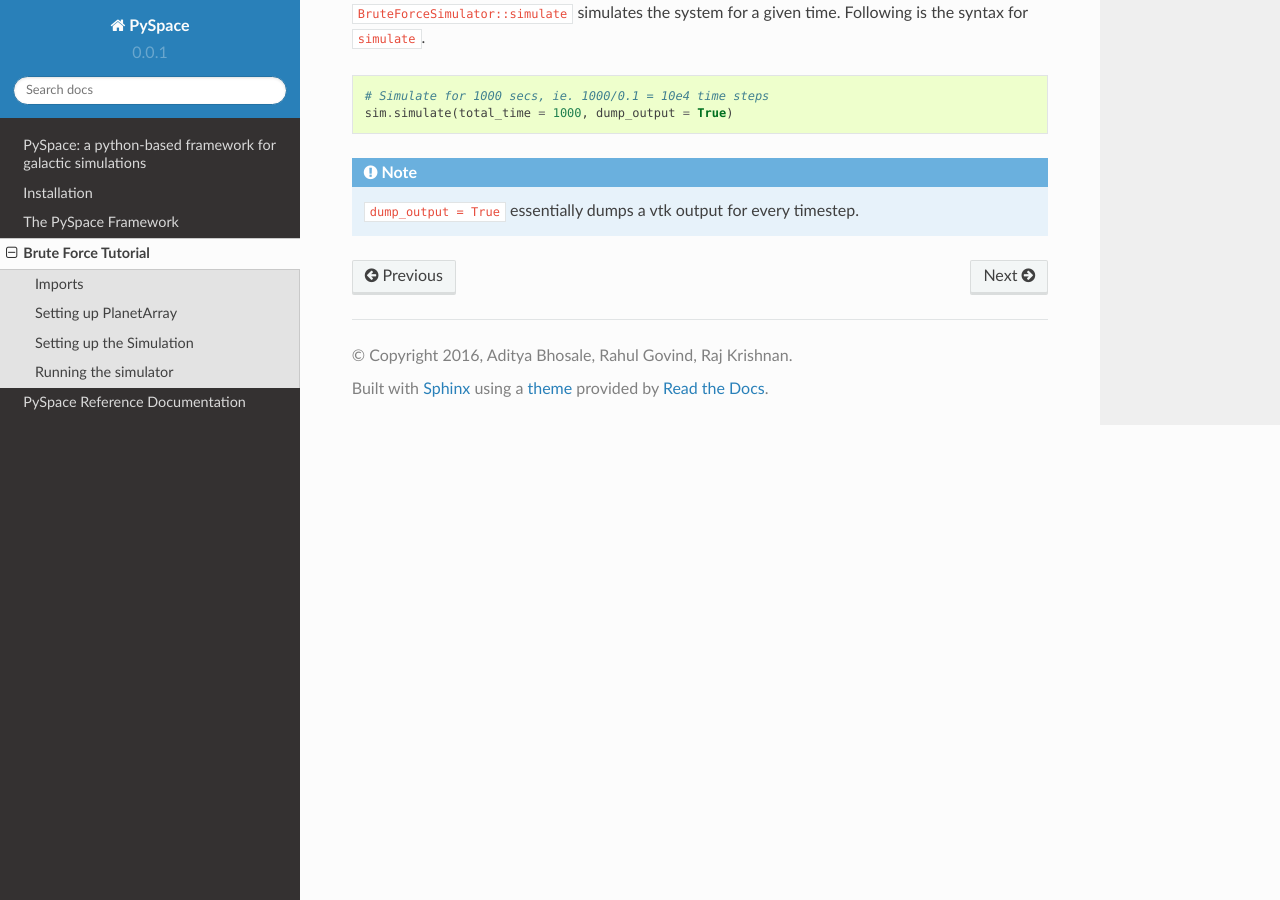
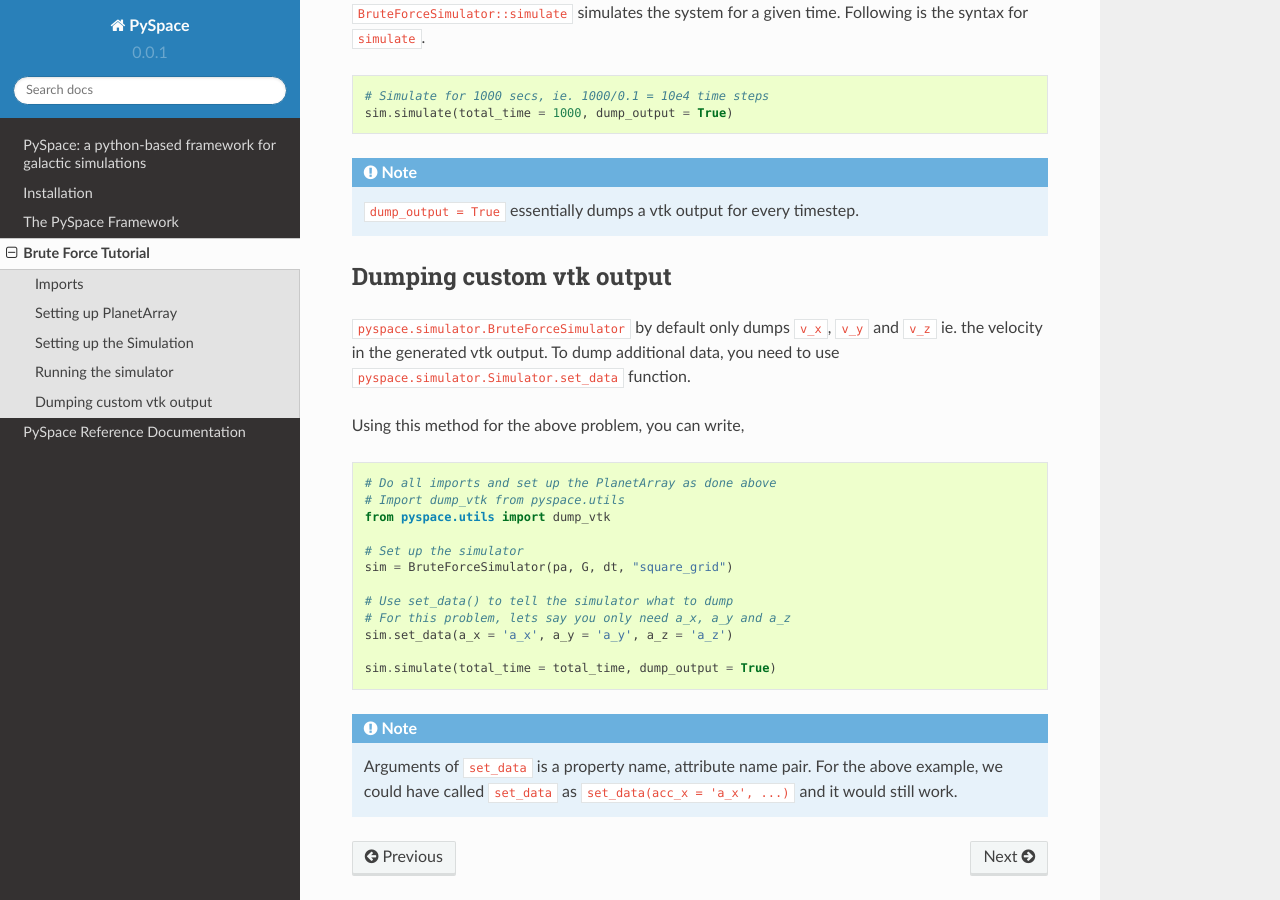
Before and after one commit to john-veillette/pyspace, a Sphinx documentation site: the page built from docs/source/tutorial/brute_force.rst, in a window 1280 px wide and 900 px high, scrolled down 1057 px. Built offline with Sphinx 7.4.7 and the Read the Docs theme 2.0.0, drawn with Linux system fonts in a browser that asks for light colours.

Commit message:
Add functionality to specify data to be dumped to vtk and update docs

```diff
--- a/docs/source/tutorial/brute_force.rst
+++ b/docs/source/tutorial/brute_force.rst
@@ -64,3 +64,34 @@ Following is the syntax for ``simulate``.
 .. note::
 
     ``dump_output = True`` essentially dumps a vtk output for every timestep.
+
+Dumping custom vtk output
+~~~~~~~~~~~~~~~~~~~~~~~~~
+
+``pyspace.simulator.BruteForceSimulator`` by default only dumps ``v_x``,
+``v_y`` and ``v_z`` ie. the velocity in the generated vtk output. To dump
+additional data, you need to use ``pyspace.simulator.Simulator.set_data``
+function.
+
+Using this method for the above problem, you can write,
+
+.. code-block:: python
+
+    # Do all imports and set up the PlanetArray as done above
+    # Import dump_vtk from pyspace.utils
+    from pyspace.utils import dump_vtk
+
+    # Set up the simulator
+    sim = BruteForceSimulator(pa, G, dt, "square_grid")
+
+    # Use set_data() to tell the simulator what to dump
+    # For this problem, lets say you only need a_x, a_y and a_z
+    sim.set_data(a_x = 'a_x', a_y = 'a_y', a_z = 'a_z')
+
+    sim.simulate(total_time = total_time, dump_output = True)
+
+.. note::
+
+    Arguments of ``set_data`` is a property name, attribute name pair.
+    For the above example, we could have called ``set_data`` as
+    ``set_data(acc_x = 'a_x', ...)`` and it would still work.
```
Also changed, not shown: docs/source/overview.rst (+10 -0 lines), 2 other files.
